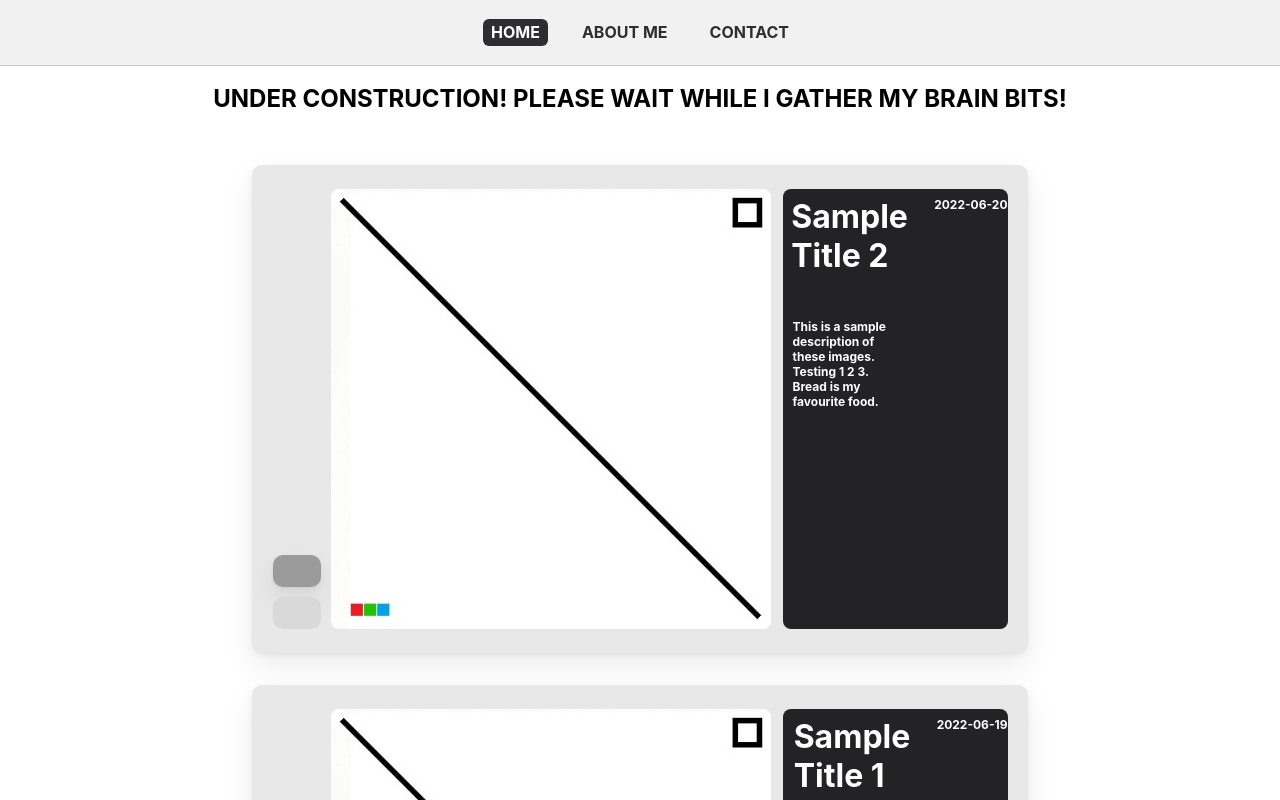
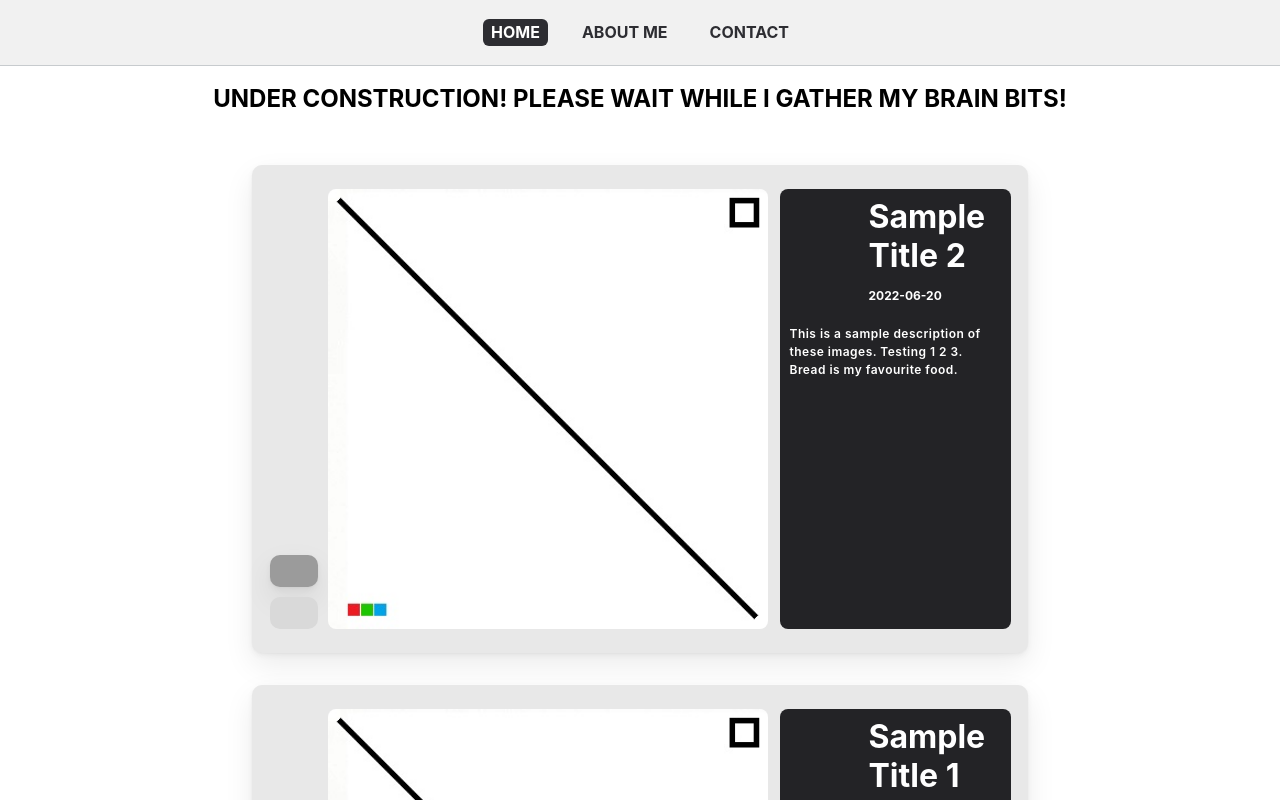
Before and after one commit to aaronmerino/personal-website, a Next.js app: page / in a window 1280 px wide. Shown: the top 800 px of the page. Built offline with nearby package versions, Linux system fonts and the light colour scheme.

Commit message:
posts css

```diff
--- a/app/components/post.module.css
+++ b/app/components/post.module.css
@@ -57,7 +57,9 @@
 
 .description {
   display: flex;
-  width: 14.0625rem;
+  flex: 0 0 30%;
+  width: 20rem;
+  max-width: 24rem;
   padding: 0.5rem 0rem;
   flex-direction: column;
   align-items: flex-end;
@@ -78,6 +80,7 @@
   display: flex;
   justify-content: center;
   align-items: flex-start;
+  flex-direction: column;
   gap: 0.0625rem;
 }
 
@@ -102,11 +105,15 @@
 
 .description .content {
   display: flex;
-  padding: 0.625rem 6.4375rem 5.875rem 0.625rem;
   flex-direction: column;
-  align-items: center;
+  flex: 1 0 0;
+  align-self: stretch;
   color: #FFF;
+  padding: 0 10px 0 10px;
   font-size: 0.75rem;
   font-family: var(--font-inter);
-  font-weight: 700;
+  font-style: normal;
+  font-weight: 600;
+  line-height: 150.023%;
+  letter-spacing: 0.03rem;
 }
```
